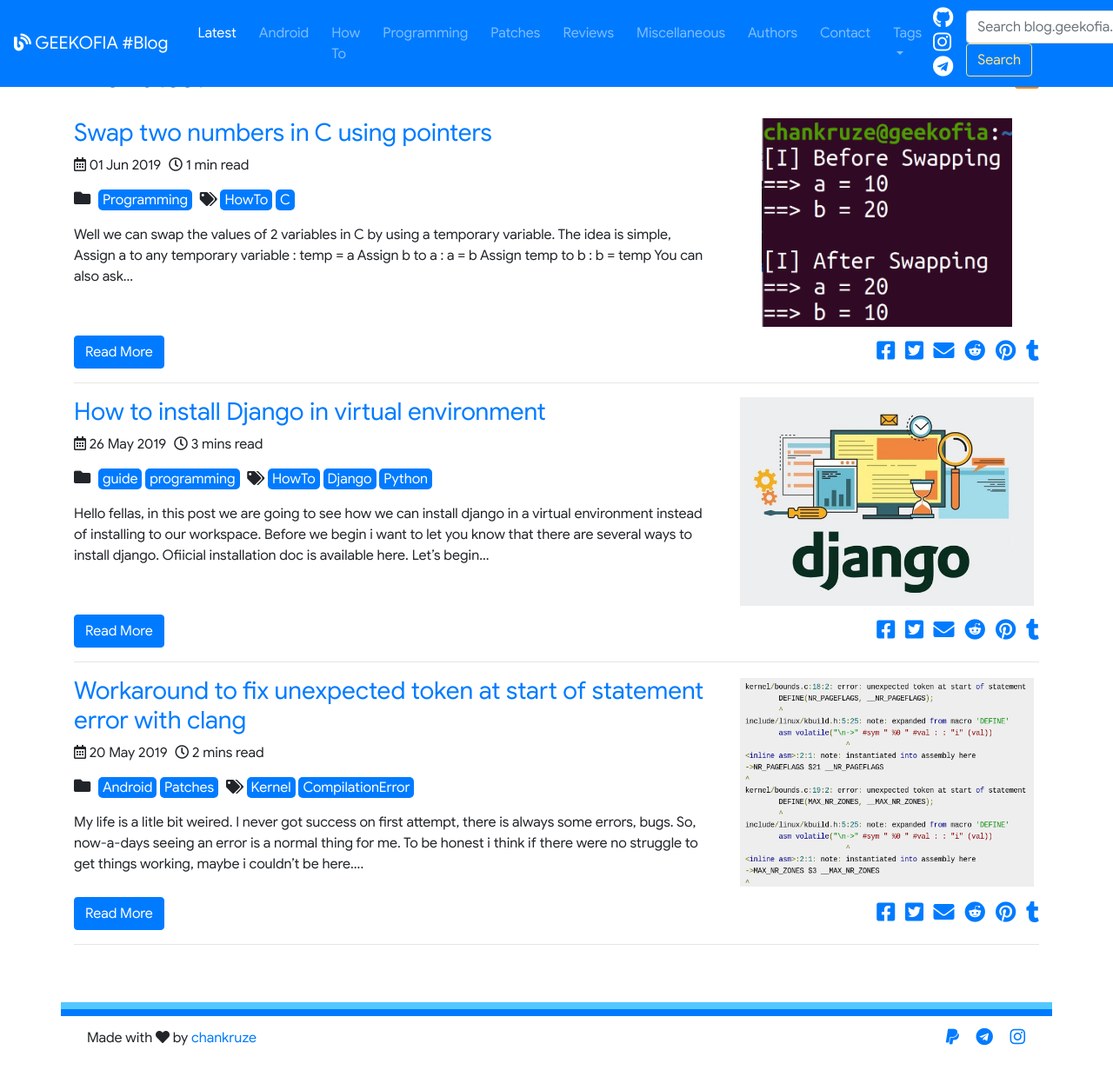
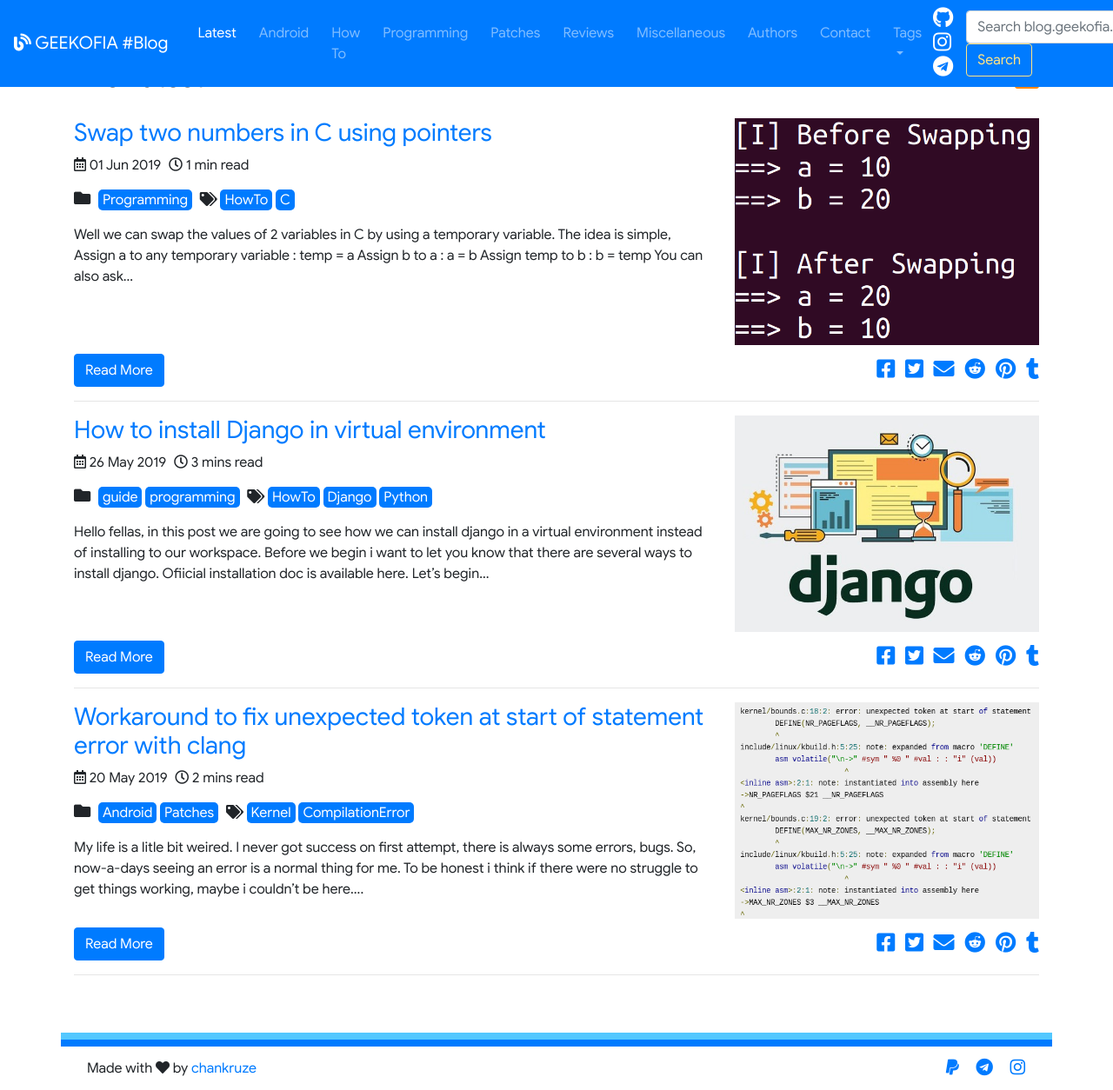
Before and after one commit to geekofia/blog, a Jekyll site: the page built from index.html, in a window 1280 px wide and 1254 px high. Shown: the whole window at 87% size. Built offline with Jekyll 4.4.1, drawn with Linux system fonts in a browser that asks for light colours.

Commit message:
blog.geekofia.in: thumbnail image is responsive, animation reduced
Signed-off-by: chankruze <chankruze@gmail.com>

```diff
--- a/_includes/post_list.html
+++ b/_includes/post_list.html
@@ -23,7 +23,7 @@
             <p>{{ post.content | strip_html | truncatewords:50}}</p>
         </div>
         <div class="post-img-box col">
-            <img src="{{ post.thumbnail }}" class="post-image">
+            <img src="{{ post.thumbnail }}" class="img-fluid">
         </div>
     </div>
     <div class="clearfix post-bottom">
--- a/assets/css/index.css
+++ b/assets/css/index.css
@@ -97,19 +97,17 @@
 
 .col.post-img-box{
     margin: auto;
-    max-height: 240px;
+    max-height: inherit;
     max-width: inherit;
     text-align: center;
 }
 
-.post-image {
-    max-height: inherit;
-    max-width: inherit;
+.img-fluid {
     transition: transform .5s;
 }
 
-.post-image:hover {
-    transform: scale(1.2);
+.img-fluid:hover {
+    transform: scale(1.05);
 }
 
 .icon-share {
```
Also changed, not shown: assets/images/thumbnails/swap_by_reference.png, assets/images/thumbnails/test.png (added).
